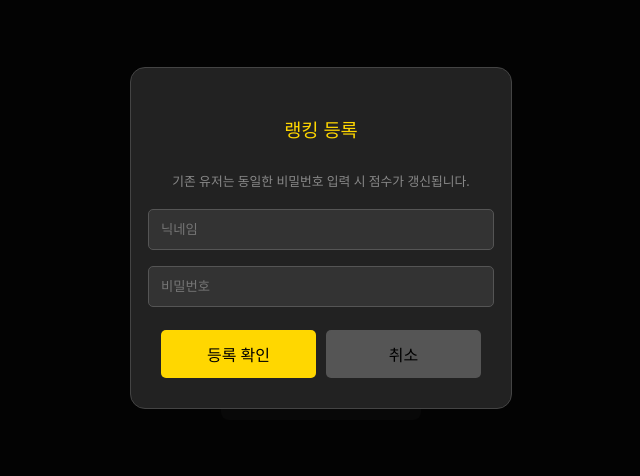
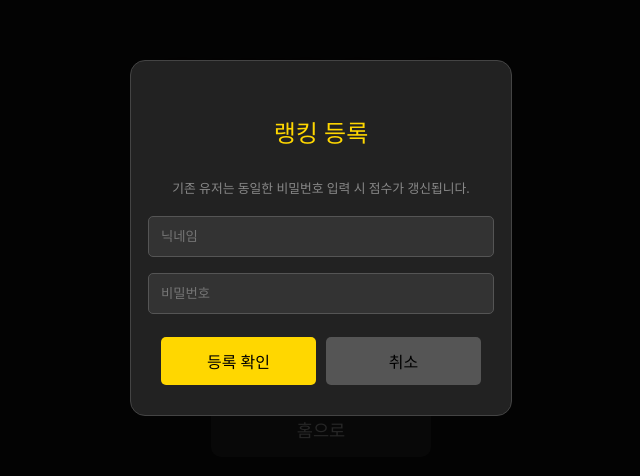
Before and after one commit to siisjo/parry_game, a React (Vite) app in the folder frontend/: page /game in a window 1280 px wide. Shown: the part 162-638 px from the top of the page, without its empty margins (319-959 px from the left). Built offline with nearby package versions, Linux system fonts and the light colour scheme; no server answers.

Commit message:
feat : 공유 버튼 추가

```diff
--- a/frontend/src/pages/Game.tsx
+++ b/frontend/src/pages/Game.tsx
@@ -2,6 +2,12 @@
 import { useState } from "react";
 import { useNavigate } from "react-router-dom";
 import PlayingScreen from "../components/PlayingScreen";
+
+declare global {
+  interface Window {
+    gtag: (command: string, action: string, params?: object) => void;
+  }
+}
 
 type GameState = "PLAYING" | "GAME_OVER";
 const API_BASE_URL = import.meta.env.VITE_API_URL || 'http://localhost:8000';
@@ -15,31 +21,62 @@ export default function Game() {
   const [showRankModal, setShowRankModal] = useState(false);
   const [nickname, setNickname] = useState("");
   const [password, setPassword] = useState("");
-  const [errorMsg, setErrorMsg] = useState(""); // 💡 에러 메시지 상태 추가
+  const [errorMsg, setErrorMsg] = useState("");
 
   const startGame = () => {
     setScore(0);
     setState("PLAYING");
     setShowRankModal(false);
-    setErrorMsg(""); // 초기화
+    setErrorMsg("");
     setNickname("");
     setPassword("");
   };
 
   const gameOver = () => {
     setState("GAME_OVER");
-    setShowRankModal(true); // 종료 시 모달 띄우기
+    setShowRankModal(true);
+  };
+
+  // ✨ 공유하기 로직 (Referral 지표 수집용 UTM 포함)
+  const handleShare = async () => {
+    const shareData = {
+      title: 'Parry Game',
+      text: `[Parry Game] 내 점수는 ${score}점! 이 속도를 버틸 수 있겠어? 🔥`,
+      url: `https://parrygame.xyz/?utm_source=share&utm_medium=game_over&utm_campaign=score_${score}`,
+    };
+
+    // ✨ GA4 이벤트 전송
+    if (window.gtag) {
+      window.gtag('event', 'share_click', {
+        'score': score,
+        // navigator.share가 함수로 존재하는지 확실히 체크
+        'method': typeof navigator.share === 'function' ? 'system_share' : 'copy_link'
+      });
+    }
+
+    try {
+      // ✨ 수정된 조건문: typeof를 사용하여 실행 가능한 함수인지 확인
+      if (typeof navigator.share === 'function') {
+        await navigator.share(shareData);
+      } else {
+        // PC 등 지원하지 않는 환경: 클립보드 복사
+        await navigator.clipboard.writeText(`${shareData.text}\n플레이하기: ${shareData.url}`);
+        alert("점수와 게임 링크가 클립보드에 복사되었습니다! 📢");
+      }
+    } catch (error) {
+      // 유저가 공유 취소를 누른 경우 등 예외 처리
+      console.error("공유 실패 또는 취소됨:", error);
+    }
   };
 
   const handleRankSubmit = async () => {
-    setErrorMsg(""); // 시도할 때마다 이전 에러 초기화
+    setErrorMsg("");
 
     if (!nickname || !password) {
       setErrorMsg("닉네임과 비밀번호를 모두 입력해주세요.");
       return;
     }
 
-    // 💡 세션 ID 가져오기 (schemas.py의 필수값 대응)
     const currentSessionId = `session_${localStorage.getItem('current_game_index') || '1'}`;
 
     try {
@@ -60,8 +97,6 @@ export default function Game() {
         nav("/ranking");
       } else {
         const errData = await response.json();
-        // 💡 백엔드의 HTTPException(detail="...") 메시지를 화면에 표시
-        // 예: "이미 존재하는 닉네임입니다. 비밀번호를 확인해주세요."
         setErrorMsg(errData.detail || "등록 중 오류가 발생했습니다.");
       }
     } catch (error) {
@@ -76,10 +111,20 @@ export default function Game() {
         <PlayingScreen score={score} setScore={setScore} onGameOver={gameOver} />
       ) : (
         <div style={{ display: "flex", flexDirection: "column", justifyContent: "center", alignItems: "center", height: "100%", color: "white" }}>
-          <h2 style={{ fontSize: "3rem", color: "#ff4d4d" }}>GAME OVER</h2>
-          <p style={{ fontSize: "1.5rem" }}>최종 점수: {score}</p>
+          <h2 style={{ fontSize: "3.5rem", color: "#ff4d4d", marginBottom: "5px", textShadow: "0 0 20px rgba(255, 77, 77, 0.5)" }}>GAME OVER</h2>
+          <p style={{ fontSize: "1.8rem", marginBottom: "30px", fontWeight: "bold" }}>최종 점수: {score}</p>
+
+          {/* 주요 버튼 영역 */}
           <button style={btnStyle} onClick={startGame}>다시 시작</button>
-          <button style={{ ...btnStyle, backgroundColor: "#333" }} onClick={() => nav("/")}>홈으로</button>
+
+          <button
+            style={{ ...btnStyle, backgroundColor: "transparent", border: "2px solid #ffd700", color: "#ffd700" }}
+            onClick={handleShare}
+          >
+            📢 친구에게 공유하기
+          </button>
+
+          <button style={{ ...btnStyle, backgroundColor: "#333", color: "white" }} onClick={() => nav("/")}>홈으로</button>
         </div>
       )}
 
@@ -87,20 +132,12 @@ export default function Game() {
       {showRankModal && (
         <div style={modalOverlayStyle}>
           <div style={modalContentStyle}>
-            <h3 style={{ color: "#ffd700", marginBottom: "15px" }}>랭킹 등록</h3>
+            <h3 style={{ color: "#ffd700", marginBottom: "15px", fontSize: "1.5rem" }}>랭킹 등록</h3>
 
-            {/* 💡 에러 메시지 표시 영역 */}
             {errorMsg && (
               <div style={{
-                width: "100%",
-                backgroundColor: "rgba(255, 77, 77, 0.1)",
-                border: "1px solid #ff4d4d",
-                borderRadius: "5px",
-                padding: "10px",
-                marginBottom: "15px",
-                color: "#ff4d4d",
-                fontSize: "0.85rem",
-                textAlign: "center"
+                width: "100%", backgroundColor: "rgba(255, 77, 77, 0.1)", border: "1px solid #ff4d4d",
+                borderRadius: "5px", padding: "10px", marginBottom: "15px", color: "#ff4d4d", fontSize: "0.85rem", textAlign: "center"
               }}>
                 ⚠️ {errorMsg}
               </div>
@@ -135,8 +172,9 @@ export default function Game() {
 
 // 스타일들
 const btnStyle: React.CSSProperties = {
-  width: "200px", padding: "15px", margin: "10px", backgroundColor: "#ffd700",
-  border: "none", borderRadius: "8px", fontWeight: "bold", cursor: "pointer"
+  width: "220px", padding: "15px", margin: "8px", backgroundColor: "#ffd700",
+  border: "none", borderRadius: "10px", fontWeight: "bold", fontSize: "1.1rem", cursor: "pointer",
+  transition: "transform 0.1s"
 };
 
 const modalOverlayStyle: React.CSSProperties = {
```
